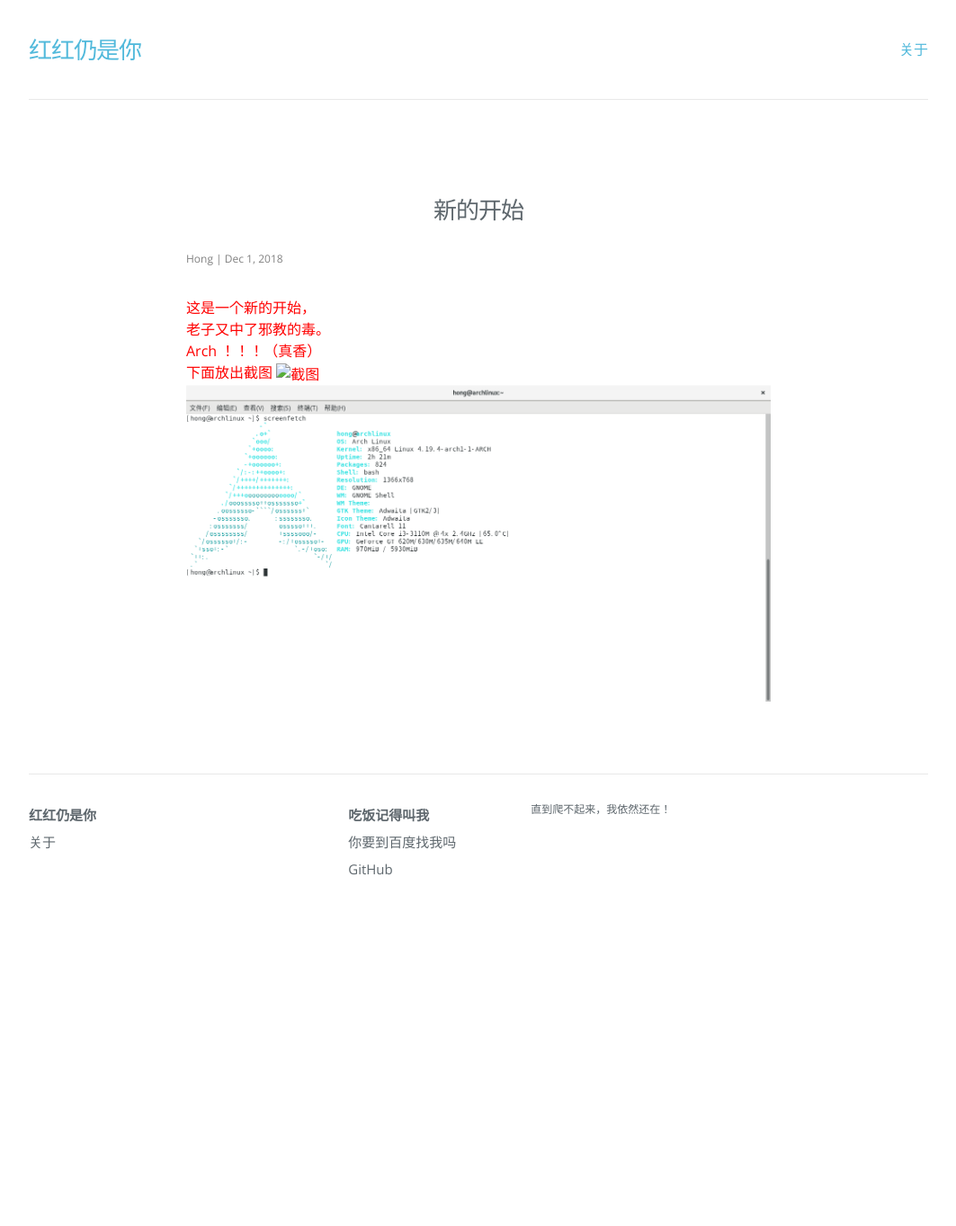
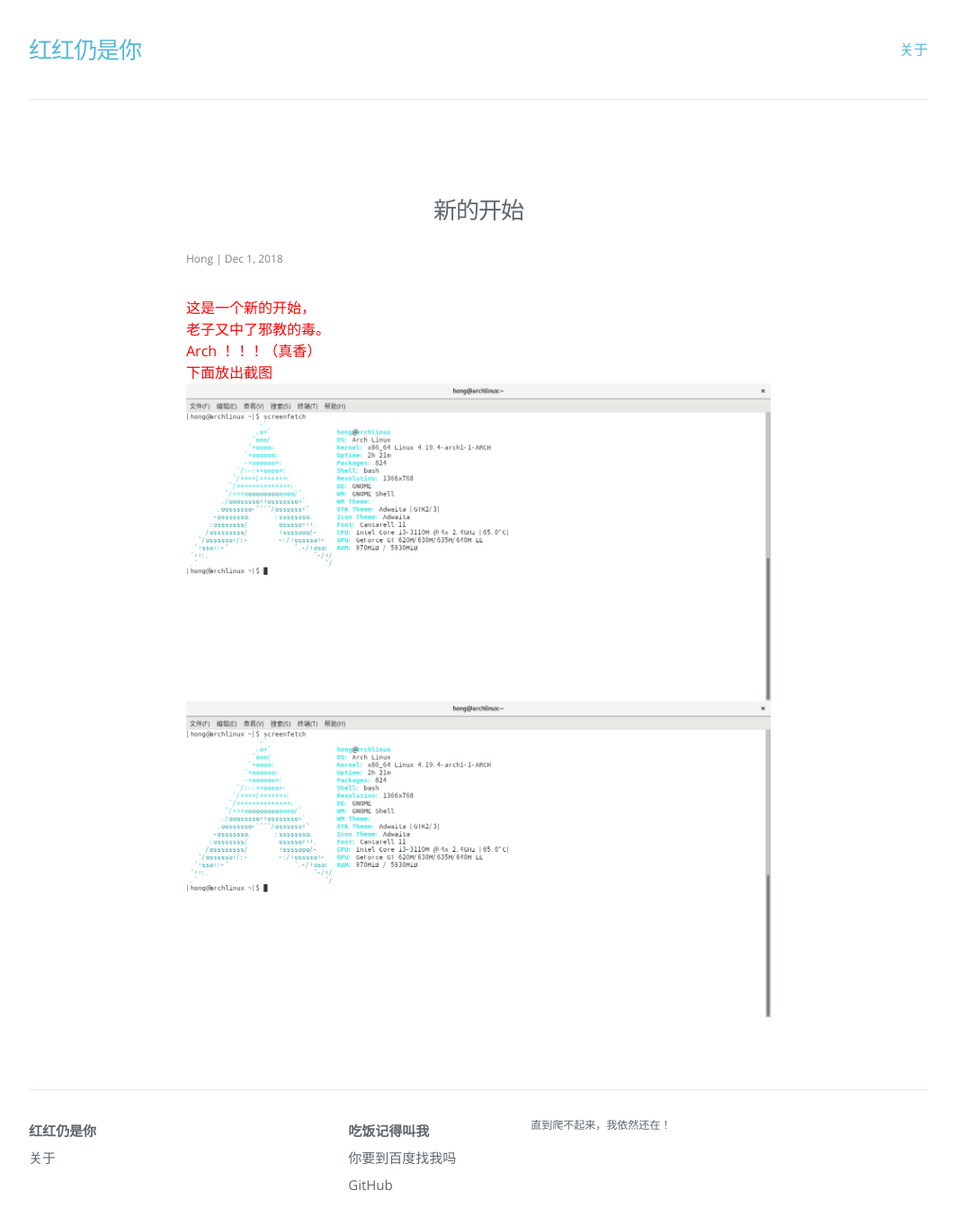
Before and after one commit to justforheart/spider.github.io, a Jekyll site: the page built from _posts/2018-12-01-2018-12-1-新的开始.md, in a window 1280 px wide and 1400 px high. Shown: the top 1363 px of the window at 90% size, without its empty margins (108-1171 px from the left). Built offline with Jekyll 4.4.1, drawn with Linux system fonts in a browser that asks for light colours; nearby versions of some CDN libraries.

Commit message:
Update 2018-12-01-2018-12-1-新的开始.md

```diff
--- a/_posts/2018-12-01-2018-12-1-新的开始.md
+++ b/_posts/2018-12-01-2018-12-1-新的开始.md
@@ -8,5 +8,5 @@ tags: ''
 老子又中了邪教的毒。  <br>
 Arch ！！！（真香）<font>  <br>
 下面放出截图
-<img src="../../../img/2018-12-01-18-40-12.png" alt="截图" />
 <img src="https://justforheart.github.io/spiders/img/2018-12-01-18-40-12.png" alt="截图" />
+<img src="https://justforheart.github.io/spiders/img/2018-12-01-18-40-12.png" alt="截图" />
```
